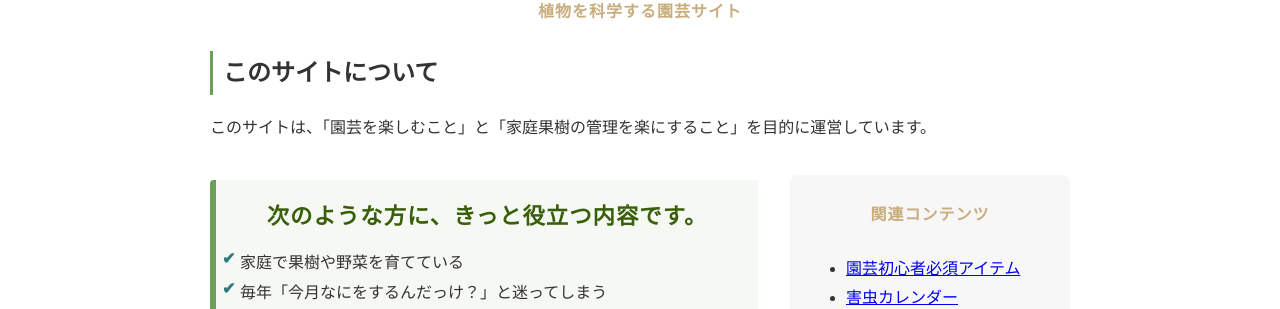
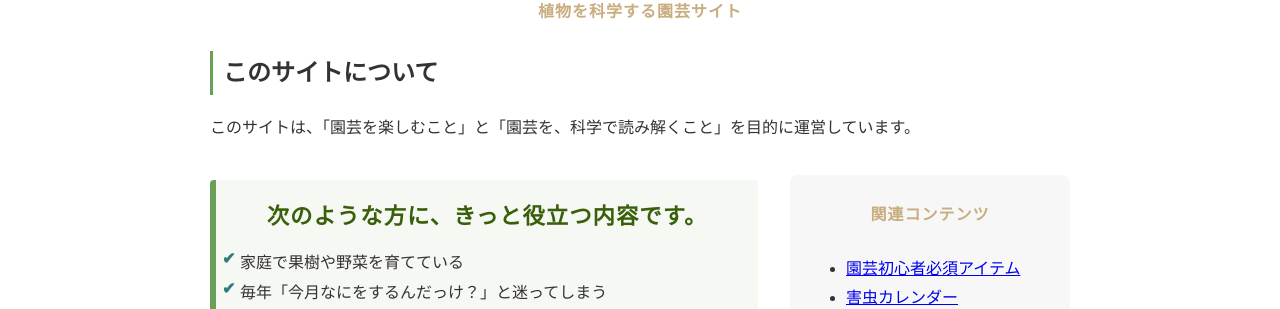
Before and after one commit to shiitake-garden/shiitake-garden.github.io, a Jekyll site: the page built from index.html, in a window 1280 px wide. Shown: the part 371-680 px from the top of the page. Built offline with Jekyll 4.4.1, drawn with Linux system fonts in a browser that asks for light colours.

Commit message:
Update index.html

```diff
--- a/index.html
+++ b/index.html
@@ -12,7 +12,7 @@ title: カルティベージョンラボ
 
 <section>
   <h2>このサイトについて</h2>
-  <p>このサイトは、「園芸を楽しむこと」と「家庭果樹の管理を楽にすること」を目的に運営しています。</p>
+  <p>このサイトは、「園芸を楽しむこと」と「園芸を、科学で読み解くこと」を目的に運営しています。</p>
 </section>
 
 <section class="for-you-wrapper">
```
